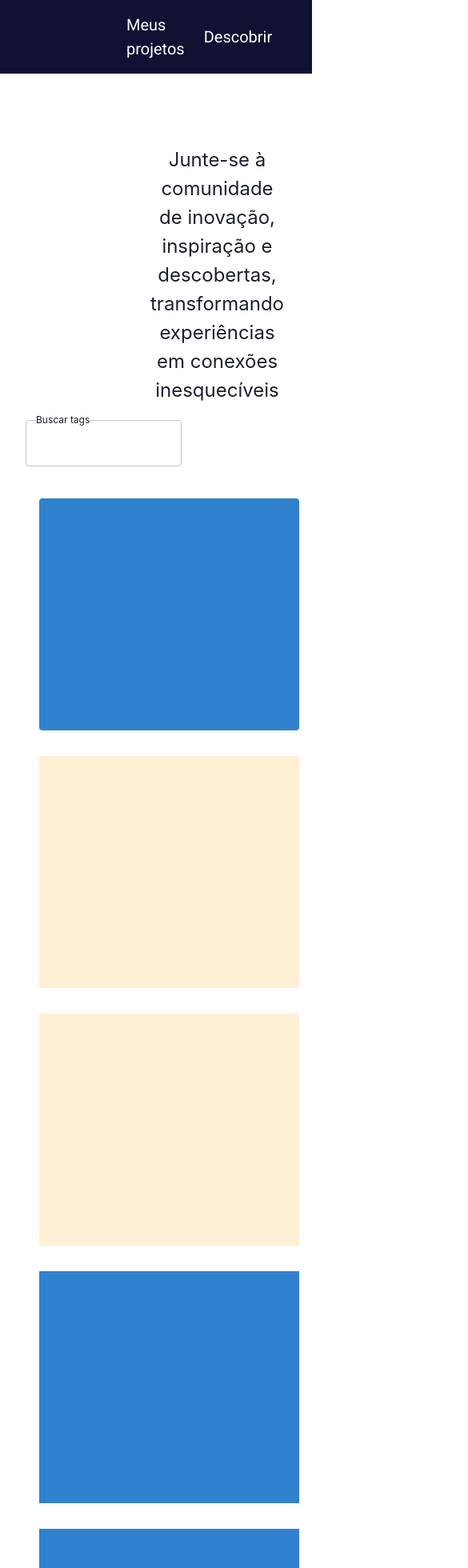
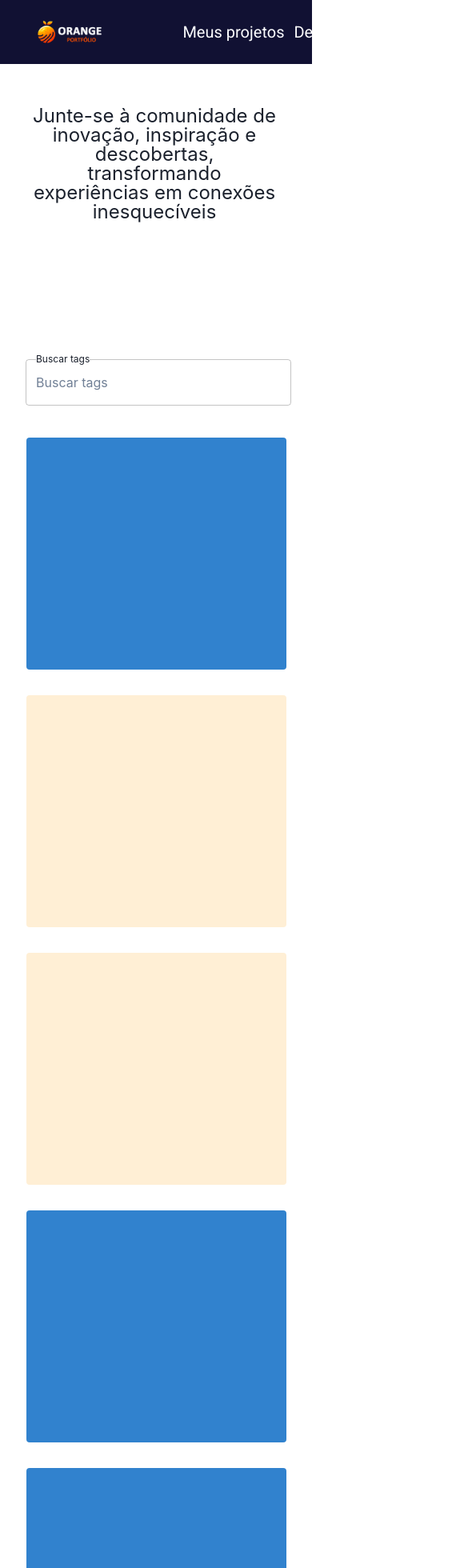
Before and after one commit to squad3-hackathon/squad3_hackathon_frontend, a React (Vite) app: page /descobrir/1 in a window 390 px wide. Shown: the top 1960 px of the page at 80% size, 585 px wide, since content can reach past the window. Built offline with nearby package versions, Linux system fonts and the light colour scheme; the HTML template or start-up script is replaced by a standard one.

Commit message:
Ajustes nos links e fonts da responsividade da pág. Descobrir. Add do placeholder do input.

```diff
--- a/src/Components/HomeDescobrir.jsx
+++ b/src/Components/HomeDescobrir.jsx
@@ -28,11 +28,10 @@ const HomeDescobrir = () => {
               <Box mr={100}>
                 <Image src={LogoOrange} alt="Logo" />
               </Box>
-              <Flex align="center">
+              <Flex align="center" width="20rem">
                 <Link
                   href="#"
                   color="#FCFDFF"
-                  mx={3}
                   fontSize={20}
                   fontFamily="Roboto"
                 >
@@ -60,7 +59,7 @@ const HomeDescobrir = () => {
         <article>
           <Box
             position="relative"
-            mt="12rem"
+            mt="8rem"
             alignItems="center"
             display="flex"
             w="90vw"
@@ -69,8 +68,9 @@ const HomeDescobrir = () => {
           >
             <Text
               textAlign="center"
-              m="2rem 12rem 2rem 24rem"
+              m={{ base: "-36% 0% 0% 10%", md: "2% 12% 2% 24%" }}
               fontSize={{ base: "24px", md: "34px" }}
+              lineHeight={{ base: "24px", md: "34px" }}
             >
               Junte-se à comunidade de inovação, inspiração e descobertas,
               transformando experiências em conexões inesquecíveis
@@ -79,12 +79,13 @@ const HomeDescobrir = () => {
 
           <section>
             {/* Fazer um map com os cards quando puxar da API */}
-            <Box w="50%" m="7rem 0 2.5rem 2rem">
+            <Box w={{ base: "85vw", md: "50%" }} m="7rem 0 2.5rem 2rem">
               <Input
                 id="Buscar"
                 legend="Buscar tags"
                 type="text"
-                name="email"
+                name="buscar tags"
+                placeholder="Buscar tags"
               />
             </Box>
             <Box
@@ -94,22 +95,46 @@ const HomeDescobrir = () => {
             >
               <Grid
                 ml="2rem"
+                mr="2rem"
                 templateRows="repeat(2, 1fr)"
                 templateColumns="repeat(auto-fit, minmax(300px, 1fr))"
                 gap={8}
-                borderRadius="4px"
               >
                 <GridItem
                   colSpan={1}
                   w="325px"
-                  borderRadius="4px"
                   h="290px"
                   bg="blue.500"
+                  borderRadius="4px"
                 />
-                <GridItem w="325px" h="290px" colSpan={1} bg="papayawhip" />
-                <GridItem w="325px" h="290px" colSpan={1} bg="papayawhip" />
-                <GridItem w="325px" h="290px" colSpan={1} bg="blue.500" />
-                <GridItem w="325px" h="290px" colSpan={1} bg="blue.500" />
+                <GridItem
+                  w="325px"
+                  h="290px"
+                  colSpan={1}
+                  bg="papayawhip"
+                  borderRadius="4px"
+                />
+                <GridItem
+                  w="325px"
+                  h="290px"
+                  colSpan={1}
+                  bg="papayawhip"
+                  borderRadius="4px"
+                />
+                <GridItem
+                  w="325px"
+                  h="290px"
+                  colSpan={1}
+                  bg="blue.500"
+                  borderRadius="4px"
+                />
+                <GridItem
+                  w="325px"
+                  h="290px"
+                  colSpan={1}
+                  bg="blue.500"
+                  borderRadius="4px"
+                />
               </Grid>
             </Box>
           </section>
--- a/src/Foms/Input.jsx
+++ b/src/Foms/Input.jsx
@@ -10,6 +10,7 @@ const Input = ({
   onChange,
   error,
   legend,
+  placeholder,
 }) => {
   return (
     <>
@@ -21,6 +22,7 @@ const Input = ({
           type={type}
           value={value}
           onBlur={onBlur}
+          placeholder={placeholder}
           onChange={onChange}
           className={styles.input}
         />
```
